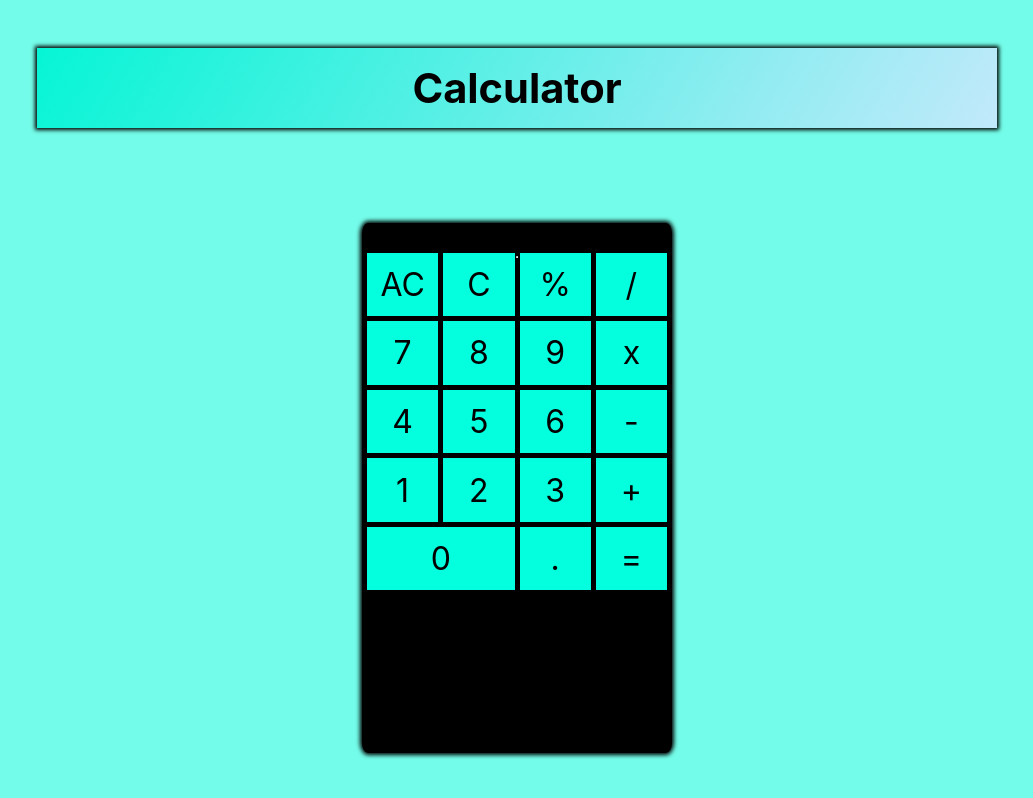
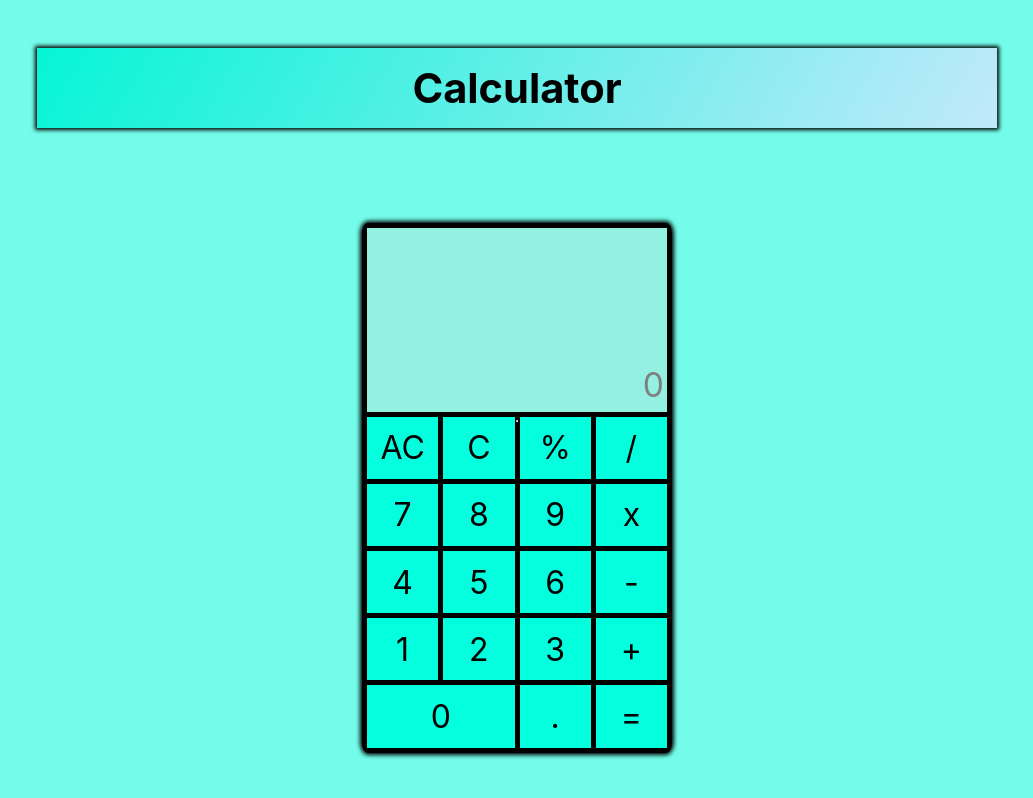
Before and after one commit to sultanalimov/calculator.js, a React (Create React App) app: page / in a window 1280 px wide. Shown: the whole page, without its empty margins (123-1156 px from the left). Built offline with nearby package versions, Linux system fonts and the light colour scheme.

Commit message:
Style display section with input/output areas and updated background

```diff
--- a/src/Styles/display.module.css
+++ b/src/Styles/display.module.css
@@ -0,0 +1,35 @@
+.display{
+    margin: 0;
+    height: 35%;
+    width: 98%;
+    padding: 1%;
+    background-color: #94f0e0;
+    display: flex;
+    flex-direction: column;
+    justify-content: flex-start;
+    align-items: center;
+    font-size: 2.6rem;
+    font-weight: 400;
+    word-break: break-word;
+}
+
+
+.display > div {
+    width: 100%;
+    display: flex;
+    flex-direction: row;
+    justify-content: flex-end;
+}
+
+
+.inputSection{
+    height: 75%;
+    overflow-y: auto;
+}
+
+
+.outputSection{
+    height: 25%;
+    font-size: 2.1rem;
+    color: grey;
+}
```
